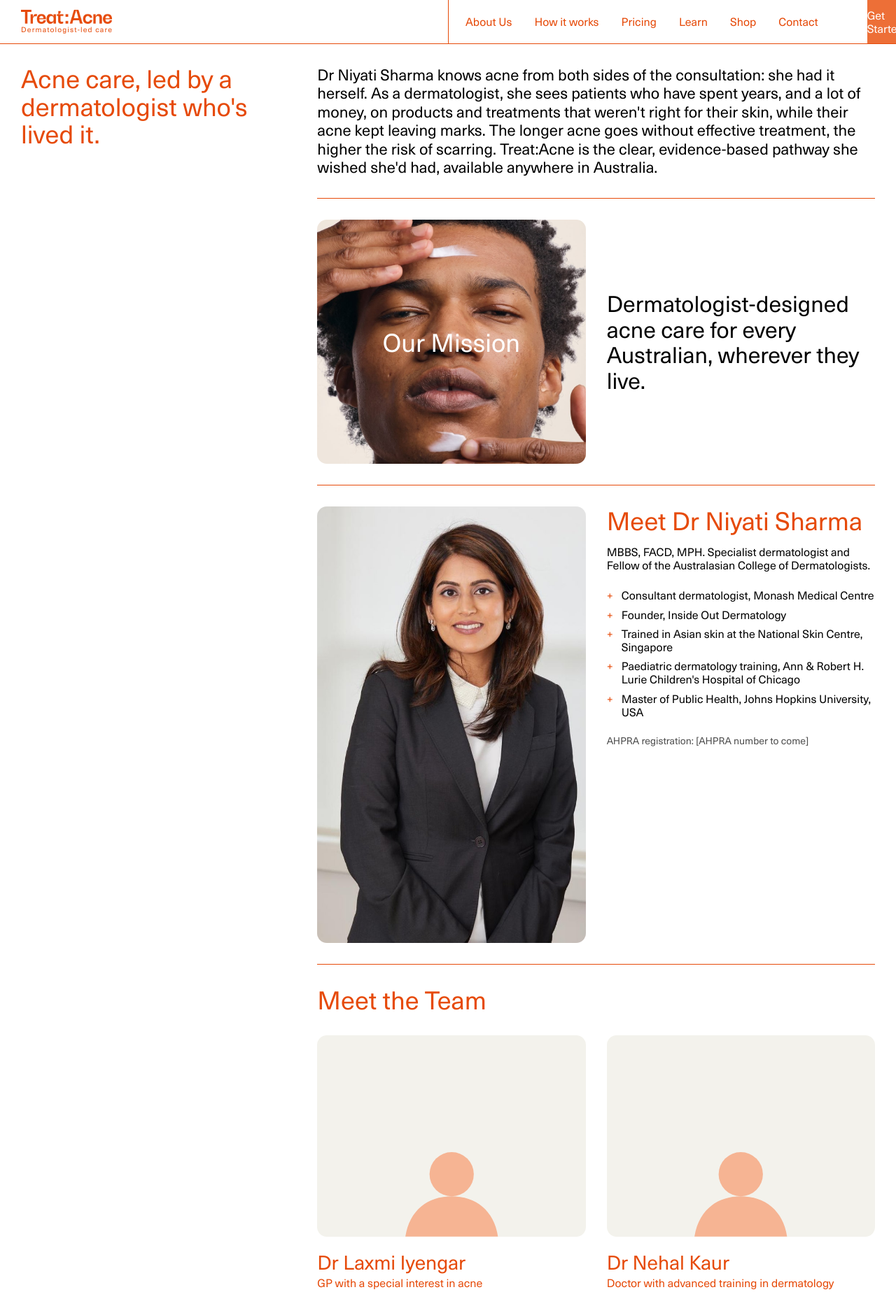
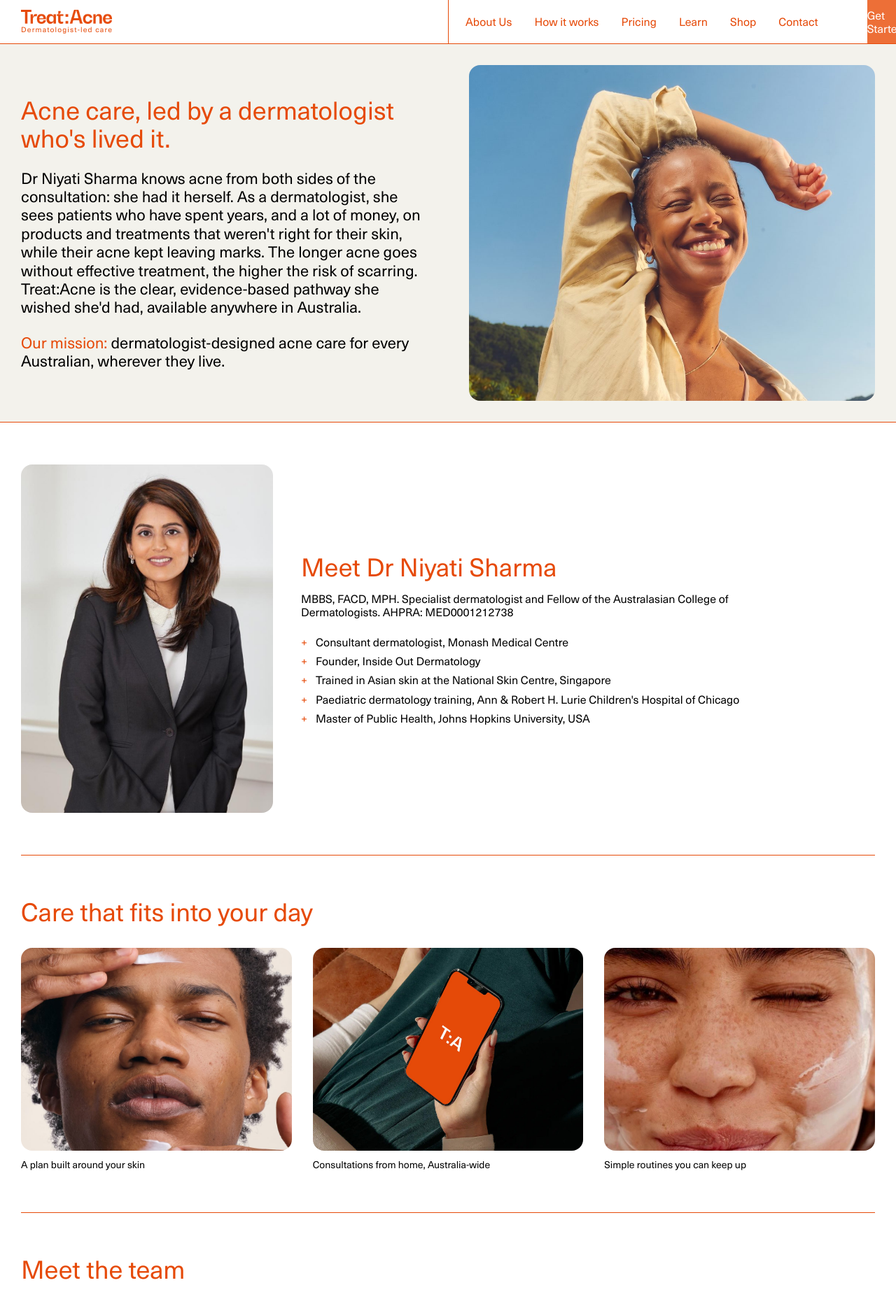
Before and after one commit to OnlineMarketingForDoctors/treatacne, a Next.js app: page /about in a window 1280 px wide. Shown: the top 1857 px of the page at 70% size. Built offline with nearby package versions, Linux system fonts and the light colour scheme.

Commit message:
About: rebuild from the mockup (hero with mission, Dr Sharma bio with AHPRA, photo strip, team grid)
Co-Authored-By: Claude Opus 5.5 <noreply@anthropic.com>
Claude-Session: https://claude.ai/code/session_017rqZm4H3L2eKfkLXvACMTc

```diff
--- a/src/app/(site)/about/page.tsx
+++ b/src/app/(site)/about/page.tsx
@@ -1,9 +1,7 @@
 import type { Metadata } from "next";
 import Image from "next/image";
 import { FinalCta } from "@/components/FinalCta";
-import { PillLink } from "@/components/Button";
 import { revealDelay } from "@/lib/reveal";
-import { GET_STARTED_URL, keyMessage } from "@/lib/site";
 
 export const metadata: Metadata = {
   title: "About Us",
@@ -11,10 +9,6 @@ export const metadata: Metadata = {
     "Treat:Acne was founded by dermatologist Dr Niyati Sharma. Meet our team: a GP with a special interest in acne, a doctor with advanced training in dermatology, and our acne nurses.",
   alternates: { canonical: "/about" },
 };
-
-// TODO: AHPRA registration numbers (due from Niyati)
-const AHPRA_SHARMA = "[AHPRA number to come]";
-const AHPRA_IYENGAR = "[AHPRA number to come]";
 
 const sharmaBullets = [
   "Consultant dermatologist, Monash Medical Centre",
@@ -24,23 +18,25 @@ const sharmaBullets = [
   "Master of Public Health, Johns Hopkins University, USA",
 ];
 
-// TODO: headshots and Dr Kaur's qualifications and bio (due from Niyati)
-const team: { name: string; role: string; lines: string[] }[] = [
+const strip = [
+  { src: "/images/about-mission.jpg", alt: "Young man applying cream to his face", caption: "A plan built around your skin" },
+  { src: "/images/phone.jpg", alt: "Person holding a phone showing the Treat:Acne app", caption: "Consultations from home, Australia-wide" },
+  { src: "/images/hero-face.jpg", alt: "Smiling woman with cleanser on her face", caption: "Simple routines you can keep up" },
+];
+
+// TODO: team headshots, and Dr Kaur's qualifications and bio (due from Niyati).
+// Dr Iyengar's AHPRA number can be added to her lines if she agrees.
+const team: { name: string; role: string; lines: string[]; confirm?: string }[] = [
   {
     name: "Dr Laxmi Iyengar",
     role: "GP with a special interest in acne",
-    lines: [
-      "PhD, FRACGP, BSc (Hons 1). An evidence-based GP involved in dermatology clinical trials.",
-      `AHPRA registration: ${AHPRA_IYENGAR}`,
-    ],
+    lines: ["PhD, FRACGP, BSc (Hons 1). An evidence-based GP involved in dermatology clinical trials."],
   },
   {
     name: "Dr Nehal Kaur",
     role: "Doctor with advanced training in dermatology",
-    lines: [
-      "[Qualifications and 1–2 lines to come]",
-      "Supports patients alongside our nurses at their free first consultation.",
-    ],
+    confirm: "[Qualifications and 1–2 line bio to come]",
+    lines: ["Supports patients alongside our nurses at their free first consultation."],
   },
   {
     name: "Teesha",
@@ -61,72 +57,57 @@ const team: { name: string; role: string; lines: string[] }[] = [
 export default function AboutPage() {
   return (
     <>
-      <section className="grid grid-cols-1 border-b border-brand px-5 pb-10 lg:grid-cols-[34.7%_1fr] lg:px-[30px] lg:pb-[30px]">
-        <div className="pt-8 pb-6 lg:pt-[28px] lg:pr-10 lg:pb-0">
-          <h1
-            data-reveal="up"
-            className="text-h2 lg:sticky lg:top-[92px] lg:max-w-[440px] lg:text-h2-lg"
-          >
+      {/* Intro and mission beside the hero photo */}
+      <section className="grid grid-cols-1 border-b border-brand bg-cream lg:grid-cols-2">
+        <div className="flex flex-col justify-center px-5 pt-10 pb-8 lg:px-[30px] lg:py-[60px]">
+          <h1 data-reveal="up" className="max-w-[600px] text-h2 lg:text-h2-lg">
             Acne care, led by a dermatologist who&apos;s lived it.
           </h1>
-        </div>
-
-        <div>
-          <div
-            data-reveal="up"
-            style={revealDelay(100)}
-            className="pb-8 text-[18px] leading-[1.2] text-black lg:pt-[30px] lg:text-big"
-          >
-            <p>
-              Dr Niyati Sharma knows acne from both sides of the consultation: she had it herself.
-              As a dermatologist, she sees patients who have spent years, and a lot of money, on
-              products and treatments that weren&apos;t right for their skin, while their acne kept
-              leaving marks. The longer acne goes without effective treatment, the higher the risk
-              of scarring. Treat:Acne is the clear, evidence-based pathway she wished she&apos;d
-              had, available anywhere in Australia.
+          <p data-reveal="up" style={revealDelay(100)} className="mt-6 max-w-[600px] text-body text-black lg:text-big">
+            Dr Niyati Sharma knows acne from both sides of the consultation: she had it herself. As a
+            dermatologist, she sees patients who have spent years, and a lot of money, on products and
+            treatments that weren&apos;t right for their skin, while their acne kept leaving marks. The
+            longer acne goes without effective treatment, the higher the risk of scarring. Treat:Acne is
+            the clear, evidence-based pathway she wished she&apos;d had, available anywhere in Australia.
+          </p>
+          <p data-reveal="up" style={revealDelay(200)} className="mt-6 max-w-[600px] text-body text-black lg:text-big">
+            <span className="text-brand">Our mission:</span> dermatologist-designed acne care for every
+            Australian, wherever they live.
           </p>
         </div>
-
-          <div className="grid gap-6 border-t border-brand py-[30px] lg:grid-cols-2 lg:gap-[30px]">
-            <div
-              data-reveal="up"
-              className="relative flex aspect-[458/416] items-center justify-center overflow-hidden rounded-[14px]"
-            >
+        <div className="px-5 pb-5 lg:p-[30px]">
+          <div className="relative aspect-[1100/999] h-full overflow-hidden rounded-2xl lg:aspect-auto lg:min-h-[480px]">
             <Image
-                src="/images/about-mission.jpg"
-                alt="Young man applying cream to his face"
+              src="/images/about-vision.jpg"
+              alt="Smiling woman in the sunshine"
               fill
-                sizes="(min-width: 1024px) 31vw, 100vw"
+              priority
+              sizes="(min-width: 1024px) 50vw, 100vw"
+              data-reveal="zoom"
               className="object-cover"
             />
-              <h2 className="relative text-h2 text-white lg:text-h2-lg">Our Mission</h2>
           </div>
-            <p
-              data-reveal="up"
-              style={revealDelay(100)}
-              className="self-center text-h2 text-black lg:text-[32px] lg:leading-[1.15]"
-            >
-              Dermatologist-designed acne care for every Australian, wherever they live.
-            </p>
         </div>
+      </section>
 
+      <div className="px-5 lg:px-[30px]">
         {/* Founder: photo beside bio */}
-          <div className="grid gap-6 border-t border-brand pt-[30px] lg:grid-cols-2 lg:gap-[30px]">
-            <div data-reveal="up" className="overflow-hidden rounded-[14px]">
+        <section className="grid gap-6 py-12 lg:grid-cols-[minmax(0,360px)_1fr] lg:gap-[40px] lg:py-[60px]">
+          <div data-reveal="up" className="overflow-hidden rounded-2xl">
             <Image
               src="/images/dr-niyati-sharma.jpg"
               alt="Dr Niyati Sharma"
               width={871}
               height={1205}
-                sizes="(min-width: 1024px) 31vw, 100vw"
-                className="w-full lg:h-[624px] lg:object-cover"
+              sizes="(min-width: 1024px) 360px, 100vw"
+              className="w-full"
             />
           </div>
-            <div data-reveal="up" style={revealDelay(100)}>
+          <div data-reveal="up" style={revealDelay(100)} className="self-center">
             <h2 className="text-h2 lg:text-h2-lg">Meet Dr Niyati Sharma</h2>
-              <p className="mt-4 text-body text-black">
+            <p className="mt-4 max-w-[640px] text-body text-black">
               MBBS, FACD, MPH. Specialist dermatologist and Fellow of the Australasian College of
-                Dermatologists.
+              Dermatologists. AHPRA: MED0001212738
             </p>
             <ul className="mt-6 space-y-2 text-body text-black">
               {sharmaBullets.map((b) => (
@@ -138,48 +119,59 @@ export default function AboutPage() {
                 </li>
               ))}
             </ul>
-              <p className="mt-6 text-small text-black/70">AHPRA registration: {AHPRA_SHARMA}</p>
           </div>
+        </section>
+
+        {/* Photo strip */}
+        <section className="border-t border-brand py-12 lg:py-[60px]">
+          <h2 data-reveal="up" className="text-h2 lg:text-h2-lg">
+            Care that fits into your day
+          </h2>
+          <ul className="mt-8 grid gap-5 sm:grid-cols-3 lg:gap-[30px]">
+            {strip.map((s, i) => (
+              <li key={s.src} data-reveal="up" style={revealDelay(i * 100)}>
+                <div className="relative aspect-[4/3] overflow-hidden rounded-2xl">
+                  <Image src={s.src} alt={s.alt} fill sizes="(min-width: 640px) 33vw, 100vw" className="object-cover" />
                 </div>
+                <p className="mt-3 text-small text-black">{s.caption}</p>
+              </li>
+            ))}
+          </ul>
+        </section>
 
         {/* Team: 2 × 2 cards */}
-          <div className="mt-[30px] border-t border-brand pt-[30px]">
+        <section className="border-t border-brand py-12 lg:py-[60px]">
           <h2 data-reveal="up" className="text-h2 lg:text-h2-lg">
-              Meet the Team
+            Meet the team
           </h2>
-            <ul className="mt-8 grid gap-6 sm:grid-cols-2 lg:gap-[30px]">
+          <ul className="mt-8 grid gap-5 sm:grid-cols-2 lg:gap-[30px]">
             {team.map((member, i) => (
-                <li key={member.name} data-reveal="up" style={revealDelay((i % 2) * 100)}>
-                  {/* Photo placeholder until headshots arrive */}
-                  <div
-                    aria-hidden
-                    className="flex aspect-[4/3] items-end justify-center overflow-hidden rounded-[14px] bg-cream"
+              <li
+                key={member.name}
+                data-reveal="up"
+                style={revealDelay((i % 2) * 100)}
+                className="rounded-2xl border border-brand/40 p-4 lg:p-5"
               >
-                    <svg viewBox="0 0 120 100" className="w-[45%] text-brand-muted" fill="currentColor">
+                {/* Headshot placeholder until photos arrive */}
+                <div aria-hidden className="flex aspect-[16/7] items-end justify-center overflow-hidden rounded-xl bg-cream">
+                  <svg viewBox="0 0 120 100" className="w-[22%] text-brand-muted" fill="currentColor">
                     <circle cx="60" cy="38" r="22" />
                     <path d="M14 100c4-26 22-40 46-40s42 14 46 40z" />
                   </svg>
                 </div>
-                  <h3 className="mt-5 text-[24px] leading-[1.15] lg:text-[28px]">{member.name}</h3>
-                  <p className="mt-1 text-body">{member.role}</p>
+                <h3 className="mt-5 text-[22px] leading-[1.15] lg:text-[24px]">{member.name}</h3>
+                <p className="mt-1 text-small">{member.role}</p>
                 {member.lines.map((line) => (
-                    <p key={line} className="mt-3 text-body text-black">
+                  <p key={line} className="mt-3 text-small text-black">
+                    {member.confirm && <span className="mr-1 text-black/50">{member.confirm}</span>}
                     {line}
                   </p>
                 ))}
               </li>
             ))}
           </ul>
+        </section>
       </div>
-
-          <div data-reveal="up" className="mt-[30px] border-t border-brand pt-[30px]">
-            <p className="text-big">{keyMessage}</p>
-            <PillLink href={GET_STARTED_URL} className="mt-6 w-full sm:w-auto">
-              Get Started →
-            </PillLink>
-          </div>
-        </div>
-      </section>
 
       <FinalCta />
     </>
```
Lines whose indentation alone changed are shown as unchanged.
